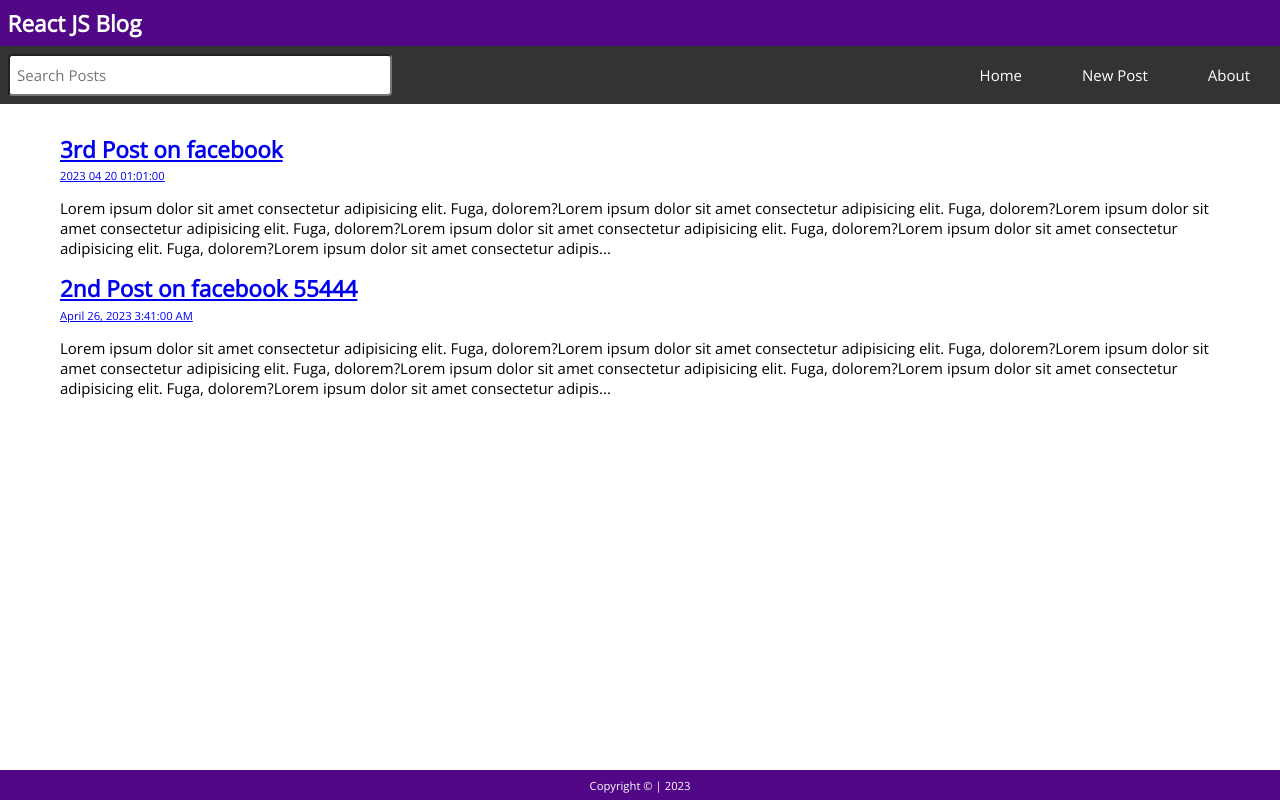
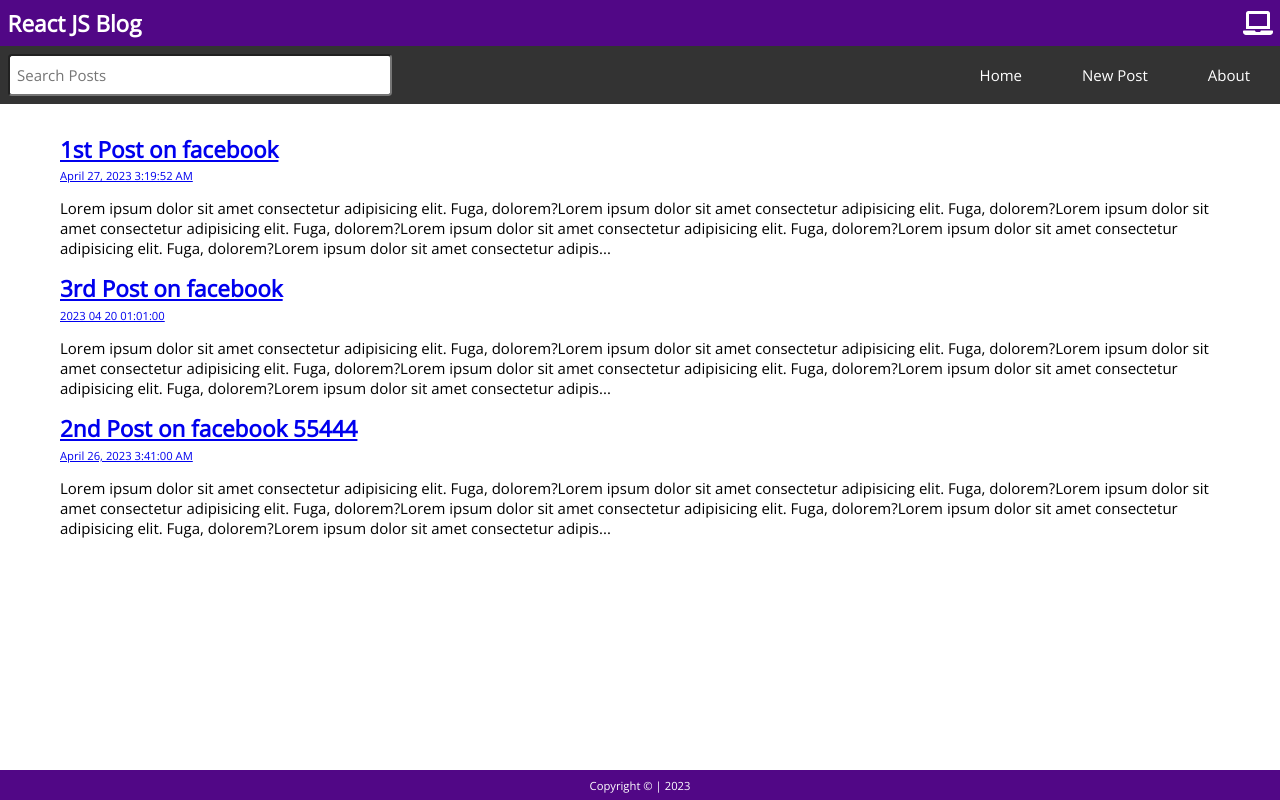
Before and after one commit to mhperera/PT_PurpleBlog, a React (Create React App) app: page / in a window 1280 px wide. Built offline with nearby package versions, Linux system fonts and the light colour scheme; data requests are answered from the project's data file.

Commit message:
custom hook created useWindowSize

```diff
--- a/data/db.json
+++ b/data/db.json
@@ -11,6 +11,12 @@
       "title": "3rd Post on facebook",
       "datetime": "2023 04 20 01:01:00",
       "body": "Lorem ipsum dolor sit amet consectetur adipisicing elit. Fuga, dolorem?Lorem ipsum dolor sit amet consectetur adipisicing elit. Fuga, dolorem?Lorem ipsum dolor sit amet consectetur adipisicing elit. Fuga, dolorem?Lorem ipsum dolor sit amet consectetur adipisicing elit. Fuga, dolorem?Lorem ipsum dolor sit amet consectetur adipisicing elit. Fuga, dolorem?Lorem ipsum dolor sit amet consectetur adipisicing elit. Fuga, dolorem?Lorem ipsum dolor sit amet consectetur adipisicing elit. Fuga, dolorem?Lorem ipsum dolor sit amet consectetur adipisicing elit. Fuga, dolorem?Lorem ipsum dolor sit amet consectetur adipisicing elit. Fuga, dolorem?Lorem ipsum dolor sit amet consectetur adipisicing elit. Fuga, dolorem?Lorem ipsum dolor sit amet consectetur adipisicing elit. Fuga, dolorem?Lorem ipsum dolor sit amet consectetur adipisicing elit. Fuga, dolorem?Lorem ipsum dolor sit amet consectetur adipisicing elit. Fuga, dolorem?Lorem ipsum dolor sit amet consectetur adipisicing elit. Fuga, dolorem?Lorem ipsum dolor sit amet consectetur adipisicing elit. Fuga, dolorem?Lorem ipsum dolor sit amet consectetur adipisicing elit. Fuga, dolorem?"
+    },
+    {
+      "id": 4,
+      "title": "1st Post on facebook",
+      "body": "Lorem ipsum dolor sit amet consectetur adipisicing elit. Fuga, dolorem?Lorem ipsum dolor sit amet consectetur adipisicing elit. Fuga, dolorem?Lorem ipsum dolor sit amet consectetur adipisicing elit. Fuga, dolorem?Lorem ipsum dolor sit amet consectetur adipisicing elit. Fuga, dolorem?Lorem ipsum dolor sit amet consectetur adipisicing elit. Fuga, dolorem?Lorem ipsum dolor sit amet consectetur adipis...",
+      "datetime": "April 27, 2023 3:19:52 AM"
     }
   ]
 }
--- a/package.json
+++ b/package.json
@@ -10,6 +10,7 @@
     "date-fns": "^2.29.3",
     "react": "^18.2.0",
     "react-dom": "^18.2.0",
+    "react-icons": "^4.8.0",
     "react-router-dom": "^6.10.0",
     "react-scripts": "5.0.1",
     "web-vitals": "^2.1.4"
--- a/src/App.js
+++ b/src/App.js
@@ -13,6 +13,8 @@ import { Routes, Route, useNavigate } from 'react-router-dom';
 import { useState, useEffect } from 'react';
 import { format } from 'date-fns';
 import api from './api/posts'
+
+import useWindowSize from './hooks/useWindowSize'
 
 
 function App() {
@@ -114,11 +116,14 @@ function App() {
     setSearchResult(filteredResults.reverse());
   },[posts, search]);
 
+  const {width} = useWindowSize();
+
   return (
     <div className="App">
 
       <HeaderComponent
         title= 'React JS Blog'
+        width={width}
       />
 
       <NavComponent
--- a/src/components/template/HeaderComponent.js
+++ b/src/components/template/HeaderComponent.js
@@ -1,9 +1,17 @@
 import React from 'react'
+import { FaLaptop, FaTabletAlt, FaMobileAlt } from 'react-icons/fa'
 
-const HeaderComponent = ({ title }) => {
+const HeaderComponent = ({ title , width }) => {
   return (
     <header className='Header'>
       <h1>{ title }</h1>
+
+      {
+        width<768 ? <FaMobileAlt />
+        : width<992 ? <FaTabletAlt />
+        : <FaLaptop/>
+      }
+
     </header>
   )
 }
--- /dev/null
+++ b/src/hooks/useWindowSize.js
@@ -0,0 +1,33 @@
+import { useState, useEffect } from 'react'
+
+const useWindowSize = () => {
+
+    const [windowSize, setWindowSize] = useState({
+        width: undefined,
+        height: undefined
+    });
+
+    useEffect(()=>{
+
+        const handleResize = () => {
+            setWindowSize({
+                width : window.innerWidth,
+                height : window.innerHeight
+            });
+        }
+        handleResize();
+        window.addEventListener('resize', handleResize);
+
+        const cleanUp = () => {
+            console.log('Runs when the useEffect dep changes');
+            window.removeEventListener('resize', handleResize);
+        }
+        return cleanUp;
+
+    },[]);
+
+    return windowSize;
+
+}
+
+export default useWindowSize;
```
Also changed, not shown: 1 other file (tests, documents, lock files or other folders).
